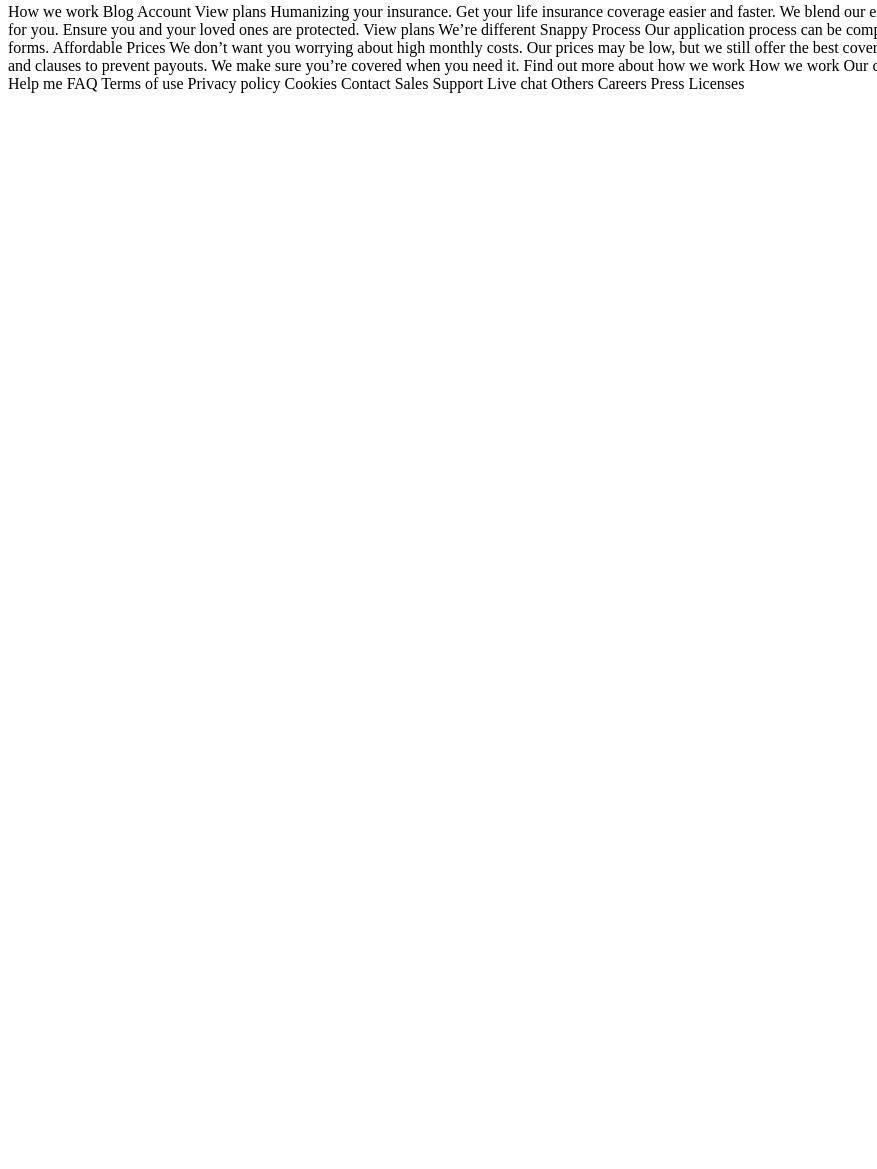
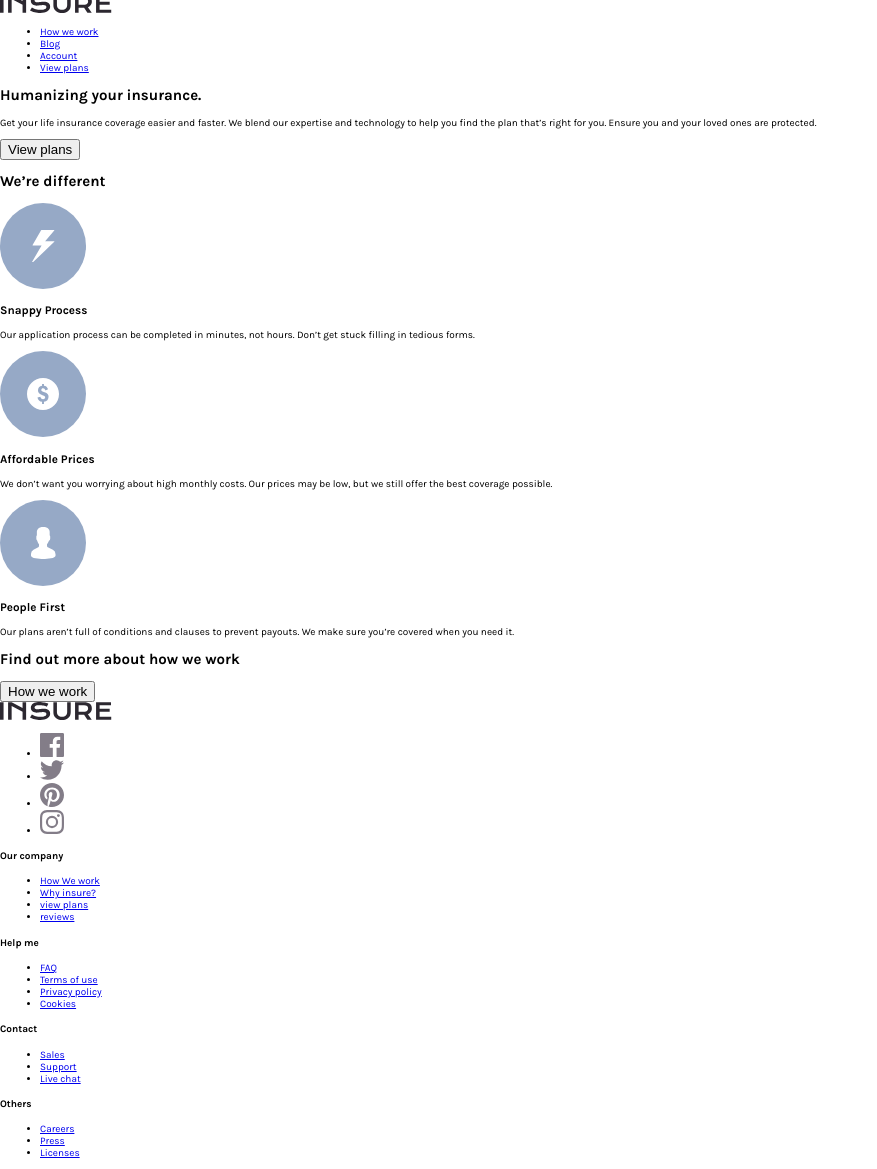
Before and after one commit to Mahesh-yadav/frontend-challenges, a website: page insure-landing-page/index.html in a window 1280 px wide. Shown: the part 5-1174 px from the top of the page, without its empty margins (0-877 px from the left). Before the commit the page ends 800 px from the top, so only its background shows below. Drawn offline with Linux system fonts and the light colour scheme.

Commit message:
add insure landing page markup

```diff
--- a/insure-landing-page/index.html
+++ b/insure-landing-page/index.html
@@ -11,65 +11,171 @@
   <link rel="stylesheet" href="styles.css">
 </head>
 <body>
-
-  How we work
-  Blog
-  Account
-  View plans
-
-  Humanizing your insurance.
-
-  Get your life insurance coverage easier and faster. We blend our expertise
-  and technology to help you find the plan that’s right for you. Ensure you
-  and your loved ones are protected.
-
-  View plans
-
-  We’re different
-
-  Snappy Process
-
-  Our application process can be completed in minutes, not hours. Don’t get
-  stuck filling in tedious forms.
-
-  Affordable Prices
-
-  We don’t want you worrying about high monthly costs. Our prices may be low,
-  but we still offer the best coverage possible.
-
-  People First
-
-  Our plans aren’t full of conditions and clauses to prevent payouts. We make
-  sure you’re covered when you need it.
-
-  Find out more about how we work
-
-  How we work
-
-  Our company
-
-  How we work
-  Why Insure?
-  View plans
-  Reviews
-
-  Help me
-
-  FAQ
-  Terms of use
-  Privacy policy
-  Cookies
-
-  Contact
-
-  Sales
-  Support
-  Live chat
-
-  Others
-
-  Careers
-  Press
-  Licenses
+  <div class="container">
+    <header class="nav-bar">
+      <div class="logo-wrapper">
+        <img src="./images/logo.svg" alt="Insure Logo">
+      </div>
+      <nav class="main-nav">
+        <ul class="main-nav-items">
+          <li class="main-nav-item">
+            <a href="#" class="main-nav-link">How we work</a>
+          </li>
+          <li class="main-nav-item">
+            <a href="#" class="main-nav-link">Blog</a>
+          </li>
+          <li class="main-nav-item">
+            <a href="#" class="main-nav-link">Account</a>
+          </li>
+          <li class="main-nav-item">
+            <a href="#" class="main-nav-link-btn">View plans</a>
+          </li>
+        </ul>
+      </nav>
+    </header>
+    <section class="banner">
+      <div class="banner-image">
+      </div>
+      <div class="banner-text">
+        <div class="top-bar"></div>
+        <h1 class="banner-heading">Humanizing your insurance.</h1>
+        <p class="banner-description">Get your life insurance coverage easier and faster. We blend our expertise
+          and technology to help you find the plan that’s right for you. Ensure you
+          and your loved ones are protected.
+        </p>
+        <button class="banner-btn">View plans</button>
+      </div>
+    </section>
+    <section class="features">
+      <div class="top-bar"></div>
+      <h1 class="features-heading">We’re different</h1>
+      <div class="feature-cards">
+        <div class="feature-card">
+          <div class="feature-card-image-wrapper">
+            <img src="./images/icon-snappy-process.svg" alt="Icon Snappy Process">
+          </div>
+          <h3 class="feature-card-heading">Snappy Process</h3>
+          <p class="feature-card-description">
+            Our application process can be completed in minutes, not hours. Don’t get stuck filling in tedious forms.
+          </p>
+        </div>
+        <div class="feature-card">
+          <div class="feature-card-image-wrapper">
+            <img src="./images/icon-affordable-prices.svg" alt="Icon Affordable Prices">
+          </div>
+          <h3 class="feature-card-heading">Affordable Prices</h3>
+          <p class="feature-card-description">
+            We don’t want you worrying about high monthly costs. Our prices may be low, but we still offer the best coverage possible.
+          </p>
+        </div>
+        <div class="feature-card">
+          <div class="feature-card-image-wrapper">
+            <img src="./images/icon-people-first.svg" alt="Icon People First">
+          </div>
+          <h3 class="feature-card-heading">People First</h3>
+          <p class="feature-card-description">
+            Our plans aren’t full of conditions and clauses to prevent payouts. We make sure you’re covered when you need it.
+          </p>
+        </div>
+      </div>
+    </section>
+    <section class="find-more">
+      <h1 class="find-more-heading">Find out more about how we work</h1>
+      <button class="find-more-btn">How we work</button>
+    </section>
+    <footer class="footer">
+      <header class="footer-header">
+        <div class="logo-wrapper">
+          <img src="./images/logo.svg" alt="Insure Logo">
+        </div>
+        <ul class="social-icons">
+          <li class="social-icon-item">
+            <a href="#" class="social-icon-link">
+              <img src="./images/icon-facebook.svg" alt="Facebook Icon">
+            </a>
+          </li>
+          <li class="social-icon-item">
+            <a href="#" class="social-icon-link">
+              <img src="./images/icon-twitter.svg" alt="Twitter Icon">
+            </a>
+          </li>
+          <li class="social-icon-item">
+            <a href="#" class="social-icon-link">
+              <img src="./images/icon-pinterest.svg" alt="Pinterest Icon">
+            </a>
+          </li>
+          <li class="social-icon-item">
+            <a href="#" class="social-icon-link">
+              <img src="./images/icon-instagram.svg" alt="Instagram Icon">
+            </a>
+          </li>
+        </ul>
+      </header>
+      <section class="footer-nav-lists">
+        <nav class="footer-nav-company">
+          <h4 class="footer-nav-heading">Our company</h4>
+          <ul class="footer-nav-list">
+            <li class="footer-nav-item">
+              <a href="#" class="footer-nav-link">How We work</a>
+            </li>
+            <li class="footer-nav-item">
+              <a href="#" class="footer-nav-link">Why insure?</a>
+            </li>
+            <li class="footer-nav-item">
+              <a href="#" class="footer-nav-link">view plans</a>
+            </li>
+            <li class="footer-nav-item">
+              <a href="#" class="footer-nav-link">reviews</a>
+            </li>
+          </ul>
+        </nav>
+        <nav class="footer-nav-help">
+          <h4 class="footer-nav-heading">Help me</h4>
+          <ul class="footer-nav-list">
+            <li class="footer-nav-item">
+              <a href="#" class="footer-nav-link">FAQ</a>
+            </li>
+            <li class="footer-nav-item">
+              <a href="#" class="footer-nav-link">Terms of use</a>
+            </li>
+            <li class="footer-nav-item">
+              <a href="#" class="footer-nav-link">Privacy policy</a>
+            </li>
+            <li class="footer-nav-item">
+              <a href="#" class="footer-nav-link">Cookies</a>
+            </li>
+          </ul>
+        </nav>
+        <nav class="footer-nav-contact">
+          <h4 class="footer-nav-heading">Contact</h4>
+          <ul class="footer-nav-list">
+            <li class="footer-nav-item">
+              <a href="#" class="footer-nav-link">Sales</a>
+            </li>
+            <li class="footer-nav-item">
+              <a href="#" class="footer-nav-link">Support</a>
+            </li>
+            <li class="footer-nav-item">
+              <a href="#" class="footer-nav-link">Live chat</a>
+            </li>
+          </ul>
+        </nav>
+        <nav class="footer-nav-others">
+          <h4 class="footer-nav-heading">Others</h4>
+          <ul class="footer-nav-list">
+            <li class="footer-nav-item">
+              <a href="#" class="footer-nav-link">Careers</a>
+            </li>
+            <li class="footer-nav-item">
+              <a href="#" class="footer-nav-link">Press</a>
+            </li>
+            <li class="footer-nav-item">
+              <a href="#" class="footer-nav-link">Licenses</a>
+            </li>
+          </ul>
+        </nav>
+      </section>
+    </footer>
+  </div>
 </body>
 </html>
--- a/insure-landing-page/styles.css
+++ b/insure-landing-page/styles.css
@@ -0,0 +1,20 @@
+@import url('https://fonts.googleapis.com/css2?family=DM+Serif+Display:ital@0;1&family=Karla:ital,wght@0,400;0,700;1,400;1,700&display=swap');
+
+html{
+    box-sizing: border-box;
+    font-size: 10px;
+    --dark-violet: hsl(256, 26%, 20%);
+    --grayish-blue: hsl(216, 30%, 68%);
+    --very-dark-violet: hsl(270, 9%, 17%);
+    --dark-grayish-violet: hsl(273, 4%, 51%);
+    --very-light-gray: hsl(0, 0%, 98%);
+}
+
+*{
+    box-sizing: inherit;
+}
+
+body{
+    margin: 0;
+    font-family: 'Karla', sans-serif;
+}
```
